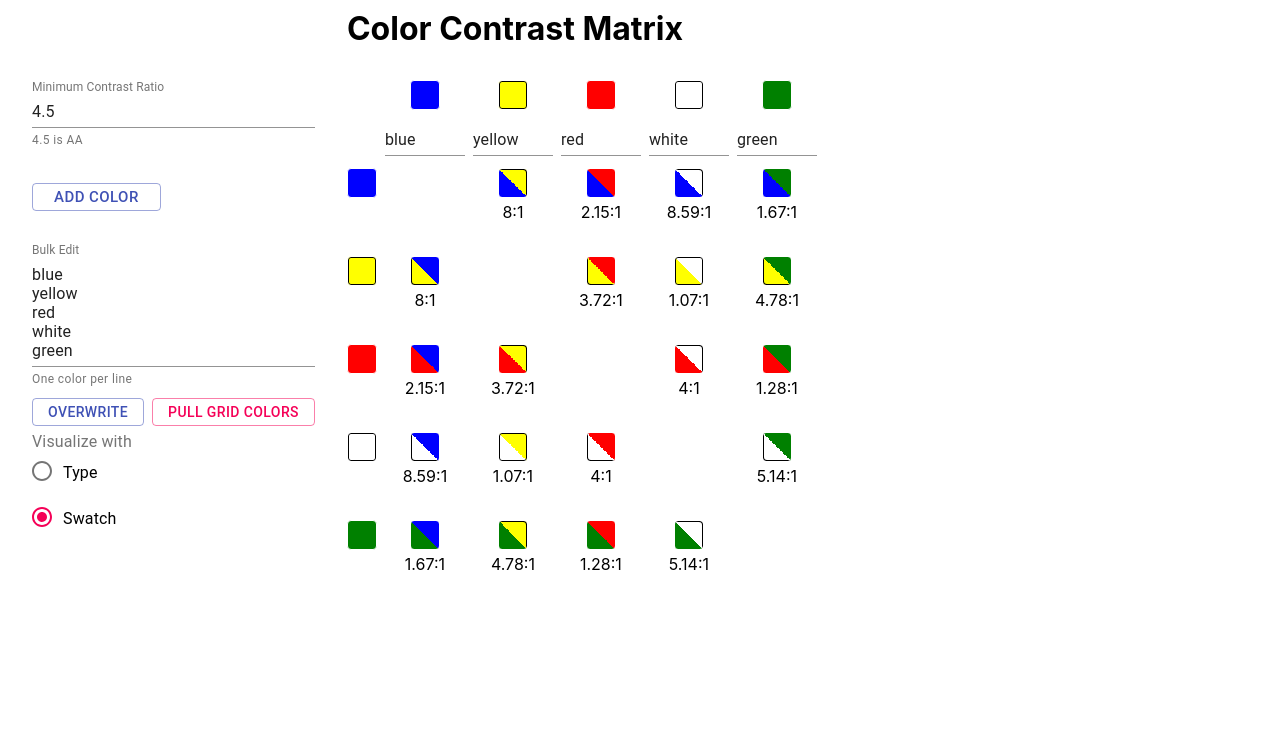
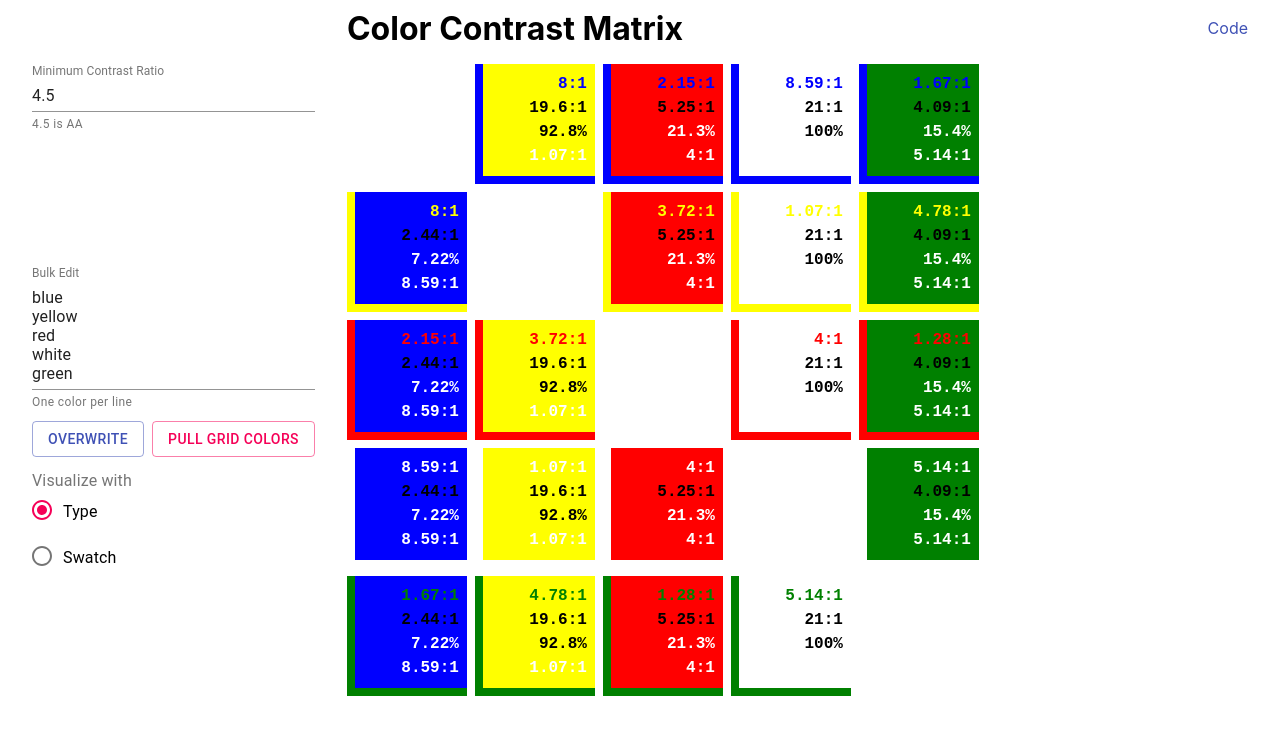
Before and after one commit to wegry/color-contrast-matrix, a React (Create React App) app: page / in a window 1280 px wide. Shown: the top 734 px of the page. Built offline with nearby package versions, Linux system fonts and the light colour scheme.

Commit message:
Flesh out type based color comparison some more

```diff
--- a/src/App.scss
+++ b/src/App.scss
@@ -1,33 +1,19 @@
-button {
-  height: 28px;
-  white-space: nowrap;
-  border-radius: 4px;
-  border: 0;
-  padding: 0 12px;
-  transition: all 70ms ease-in-out;
-  background-color: #efefef;
-
-  &:hover {
-    filter: brightness(0.9);
-  }
-
-  &:active {
-    filter: brightness(0.8);
-  }
-}
-
 .app {
+  min-width: 100vw;
+  height: fit-content;
+  width: fit-content;
   padding: 8px 32px;
   display: grid;
   column-gap: 32px;
-  row-gap: 32px;
+  row-gap: 16px;
   grid-template:
-    '.                title' auto
-    'min-contrast colors' min-content
-    'add-color-button colors' min-content
-    'bulk-edit        colors' auto
-    '.                colors' auto
-    / max-content 1fr;
+    '.                title code' auto
+    'min-contrast     colors colors' min-content
+    'add-color-button colors colors' min-content
+    'bulk-edit        colors colors' min-content
+    'comparison-select colors colors' min-content
+    '.                colors colors' auto
+    / max-content max-content 1fr;
 }
 
 .app.grayscale {
@@ -40,6 +26,14 @@ h1 {
   height: 40px;
   display: flex;
   align-items: flex-end;
+}
+
+.code {
+  display: flex;
+  width: fit-content;
+  grid-area: code;
+  justify-self: flex-end;
+  align-items: center;
 }
 
 label div {
@@ -87,6 +81,10 @@ label div:first-of-type {
   grid-column-gap: 8px;
 }
 
+.comparison-select {
+  grid-area: comparison-select;
+}
+
 .contrast-display {
   display: grid;
   justify-items: center;
@@ -94,7 +92,7 @@ label div:first-of-type {
   row-gap: 4px;
 }
 
-.colors > * {
+.colors:not(.type) > * {
   justify-self: center;
   height: 80px;
   width: 80px;
@@ -110,8 +108,8 @@ label div:first-of-type {
 
 .type-swatch {
   font-family: monospace;
-  height: 100px;
-  width: 100px;
+  height: 120px;
+  width: 120px;
   padding: 8px;
   position: relative;
 }
--- a/src/App.tsx
+++ b/src/App.tsx
@@ -8,6 +8,7 @@ import {
   FormControl,
   FormControlLabel,
   FormLabel,
+  Link,
   Radio,
   RadioGroup,
   TextField
@@ -92,6 +93,12 @@ export default () => {
   return (
     <div className={`app ${grayScaleClass}`.trim()}>
       <h1>Color Contrast Matrix</h1>
+      <Link
+        className="code"
+        href="https://github.com/wegry/color-contrast-matrix"
+      >
+        Code
+      </Link>
       <TextField
         className="contrast-threshold"
         label="Minimum Contrast Ratio"
@@ -100,7 +107,10 @@ export default () => {
         defaultValue={4.5}
         helperText="4.5 is AA"
       />
-      <div className="add-button">
+      <div
+        className="add-button"
+        style={{ display: comparison === 'type' ? 'none' : undefined }}
+      >
         <Button
           color="primary"
           size="large"
@@ -149,18 +159,14 @@ export default () => {
             Pull Grid Colors
           </Button>
         </div>
-        <FormControl component="fieldset" className="comparison-select">
-          <FormLabel component="legend">Visualize with</FormLabel>
-          <RadioGroup value={comparison} onChange={setComparison}>
-            <FormControlLabel value="type" control={<Radio />} label="Type" />
-            <FormControlLabel
-              value="swatch"
-              control={<Radio />}
-              label="Swatch"
-            />
-          </RadioGroup>
-        </FormControl>
       </div>
+      <FormControl component="fieldset" className="comparison-select">
+        <FormLabel component="legend">Visualize with</FormLabel>
+        <RadioGroup value={comparison} onChange={setComparison}>
+          <FormControlLabel value="type" control={<Radio />} label="Type" />
+          <FormControlLabel value="swatch" control={<Radio />} label="Swatch" />
+        </RadioGroup>
+      </FormControl>
     </div>
   )
 }
--- a/src/Colors.tsx
+++ b/src/Colors.tsx
@@ -4,16 +4,25 @@ import {
   triple,
   contrast,
   validateColor,
+  luminance,
   setBackgroundColor,
   borderColor,
   normalizeHex
 } from './color'
 
-import { TextField } from '@material-ui/core'
+import * as _ from 'lodash-es'
+
+import { TextField, Tooltip } from '@material-ui/core'
 
 const formatDecimal = Intl.NumberFormat([], {
   maximumFractionDigits: 3,
   maximumSignificantDigits: 3
+})
+
+const formatPercentage = Intl.NumberFormat([], {
+  maximumFractionDigits: 3,
+  maximumSignificantDigits: 3,
+  style: 'percent'
 })
 
 type indexClosure = (index: number) => () => void
@@ -92,7 +101,6 @@ const shouldDisplay = (rgbs: triple[]) => {
   }
 
   if (rgbs.some(x => x == null) || rgbs.length !== 2) {
-    console.log('nulls', rgbs)
     return false
   }
 
@@ -110,8 +118,9 @@ const ContrastDisplay: React.FC<{
   j: number
   minContrast: number | 'invalid' | 'not set'
   comparison?: 'type' | 'swatch'
+  titles?: Map<string, string>
 }> = React.memo(
-  ({ first, second, comparison = 'swatch', i, j, minContrast }) => {
+  ({ first, second, comparison = 'swatch', j, minContrast, titles }) => {
     const rgbs = rgbExtractor(first, second)
 
     if (!shouldDisplay(rgbs)) {
@@ -121,11 +130,14 @@ const ContrastDisplay: React.FC<{
     const rawContrast = contrast(...rgbs),
       contrastRatio = formatDecimal.format(rawContrast),
       blackContrast = formatDecimal.format(
-        contrast(...rgbExtractor(first, '#000'))
+        contrast(...rgbExtractor(second, 'black'))
       ),
       whiteContrast = formatDecimal.format(
-        contrast(...rgbExtractor(first, '#fff'))
-      )
+        contrast(...rgbExtractor(second, 'white'))
+      ),
+      lastRgb = _.last(rgbs)!,
+      luminance_ =
+        lastRgb?.length === 3 ? luminance.apply(null, lastRgb) : 'invalid'
 
     const contrastThresholdClass = (() => {
       switch (minContrast) {
@@ -139,33 +151,54 @@ const ContrastDisplay: React.FC<{
 
     if (comparison === 'type') {
       return (
+        <Tooltip title={titles?.get(second) ?? formatPair(first, second)}>
           <div
             className={`type-swatch ${contrastThresholdClass}`.trim()}
-          title={formatPair(first, second)}
             key={first + second + j}
             style={{
               backgroundColor: second,
               boxShadow: `inset 8px -8px ${first}`
             }}
           >
-          <div className="ratio" style={{ color: first }}>
+            <div
+              title={'contrast ratio with ' + first}
+              className="ratio"
+              style={{ color: first }}
+            >
               {contrastRatio}:1
             </div>
             <div
               className="ratio"
-            title={formatPair(first, 'black')}
+              title={'contrast ratio with black'}
               style={{ color: 'black' }}
             >
               {blackContrast}:1
             </div>
             <div
               className="ratio"
-            title={formatPair(first, 'white')}
+              title={`${second} luminance`}
+              style={{
+                color:
+                  typeof luminance_ === 'number'
+                    ? luminance_ > 0.5
+                      ? 'black'
+                      : 'white'
+                    : 'black'
+              }}
+            >
+              {typeof luminance_ === 'number'
+                ? formatPercentage.format(luminance_)
+                : 'invalid'}
+            </div>
+            <div
+              className="ratio"
+              title="contrast ratio with white"
               style={{ color: 'white' }}
             >
               {whiteContrast}:1
             </div>
           </div>
+        </Tooltip>
       )
     }
 
@@ -207,22 +240,6 @@ type Props = {
   minimumContrast: number | 'not set' | 'invalid'
 }
 
-const TypeBlock: React.FC<{ foreground?: string; background: string }> = ({
-  foreground,
-  background
-}) => {
-  return (
-    <div
-      style={{
-        color: foreground,
-        backgroundColor: background,
-        height: 100,
-        width: 100
-      }}
-    ></div>
-  )
-}
-
 const Colors = (props: Props) => {
   const {
     colors,
@@ -251,6 +268,7 @@ const Colors = (props: Props) => {
               i={i}
               j={j}
               minContrast={minimumContrast}
+              titles={titles}
             />
           ))
         ])}
@@ -262,11 +280,11 @@ const Colors = (props: Props) => {
     <div
       className="colors"
       style={{
-        gridTemplateColumns: `30px repeat(${colors.length}, max-content)`
+        gridTemplateColumns: `repeat(${colors.length + 1}, max-content)`
       }}
     >
       {[
-        <div key="placeholder" />,
+        <div key="placeholder" className="placeholder" />,
         ...colors.map((color, index) => (
           <ColorEntry
             key={index}
--- a/src/color.ts
+++ b/src/color.ts
@@ -21,7 +21,7 @@ export function borderColor(c: string) {
   }
 
   return _.flow(
-    (triple: triple) => luminanace(...(triple as triple)),
+    (triple: triple) => luminance(...(triple as triple)),
     (l: number) => l >= 0.5
   )(rgb)
     ? 'black'
@@ -74,7 +74,7 @@ export function colorToHex(str: string) {
 }
 
 // https://stackoverflow.com/a/9733420/1924257
-function luminanace(r: number, g: number, b: number) {
+export function luminance(r: number, g: number, b: number) {
   const a = [r, g, b].map(v => {
     v /= 255
     return v <= 0.03928 ? v / 12.92 : ((v + 0.055) / 1.055) ** 2.4
@@ -83,14 +83,14 @@ function luminanace(r: number, g: number, b: number) {
 }
 
 export function contrast(...args: triple[]) {
-  if (args.length != 2) {
+  if (args.length !== 2) {
     return 0
   }
 
   const [rgb1, rgb2] = args
 
   const [denominator, numerator] = _.sortBy(
-    [rgb1, rgb2].map(c => luminanace(...c) + 0.05)
+    [rgb1, rgb2].map(c => luminance(...c) + 0.05)
   )
 
   return numerator / denominator
--- a/src/reducer.ts
+++ b/src/reducer.ts
@@ -48,7 +48,7 @@ export const initialState: state = {
   grayscale: attemptGrayscaleParse(window.location.search),
   titles: attemptTitlesParse(window.location.search) ?? new Map(),
   bulkEditValue: seychellesFlagColors.join('\n'),
-  comparison: 'swatch'
+  comparison: 'type'
 }
 
 function updateQueryParams(colors: string[] | Map<string, string>) {
```
Lines whose indentation alone changed are shown as unchanged.
